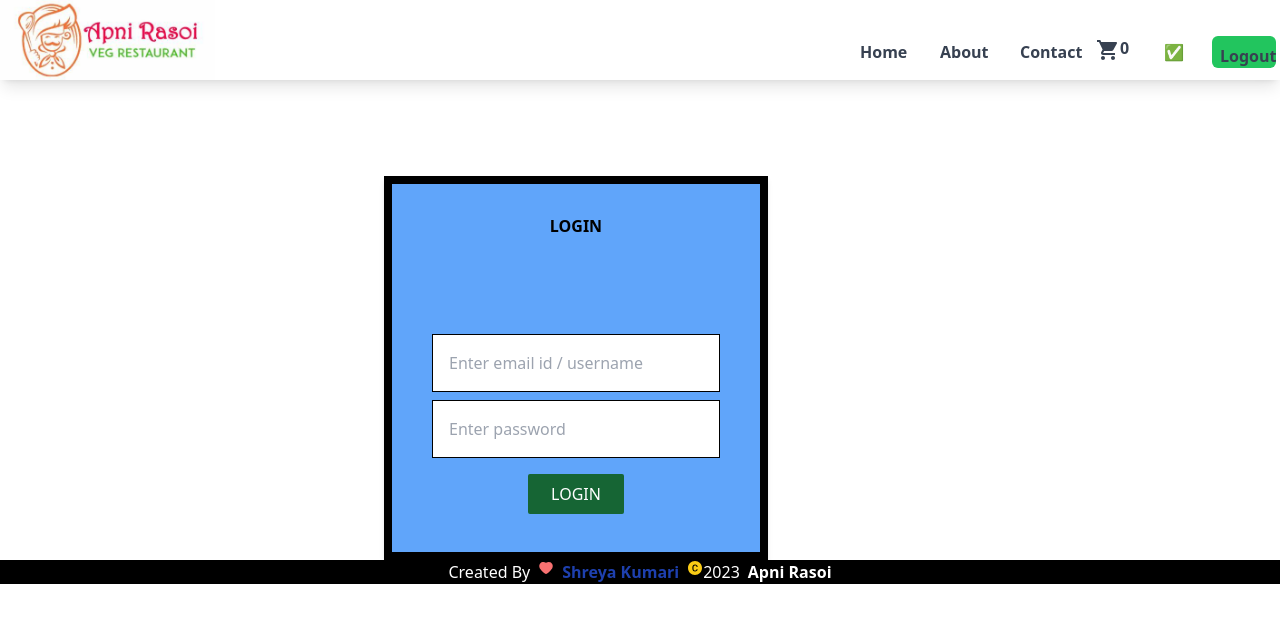
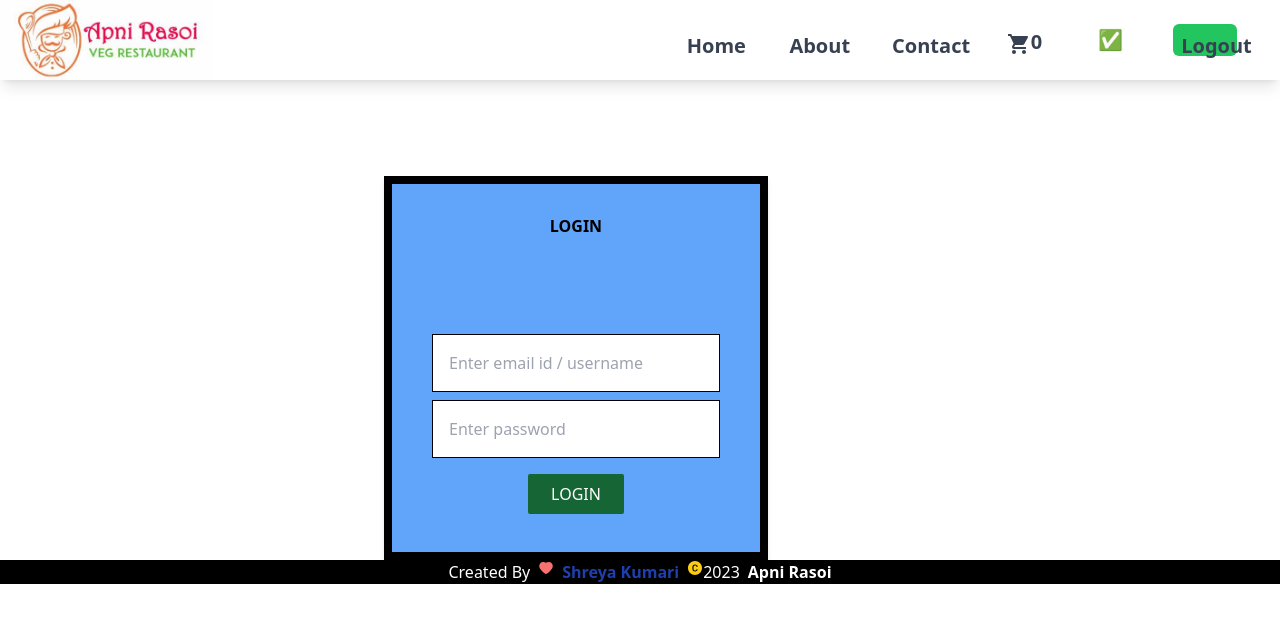
Before and after one commit to shreypilot/Apni-Rasoi, a React (Create React App) app: page /login in a window 1280 px wide. Shown: the top 622 px of the page. Built offline with nearby package versions, Linux system fonts and the light colour scheme.

Commit message:
make header responsive

```diff
--- a/src/components/Header.js
+++ b/src/components/Header.js
@@ -12,7 +12,7 @@ import { useSelector } from "react-redux";
 const Title = () => (
   <Link to="/">
     <img
-      className="w-full h-full"
+      className="md:w-full md:h-20"
       src={Rasoi}
       alt="Rasoi logo"
       title="Apni Rasoi"
@@ -26,50 +26,83 @@ const Header = () => {
   const [isLoggedin, setIsLoggedin] = useState(true);
   const isOnline = useOnline();
   const navigate = useNavigate();
+  const [isMenuOpen, setIsMenuOpen] = useState(false);
 
   const cartItems = useSelector((store) => store.cart.items);
   console.log(cartItems);
 
   return (
-    <div className="flex justify-between h-20 bg-white shadow-lg  ">
-      <Title />
-      <div className="py-8">
-        <ul className="flex justify-evenly space-x-4 font-bold text-gray-700  ">
-          <Link to="/">
-             <li className="hover:bg-orange-500 hover:text-white w-16 h-8 p-2 rounded-md">Home</li>
-          </Link>
-          <Link to="/About">
-             <li className="hover:bg-orange-500  hover:text-white w-16 h-8 p-2 rounded-md">About</li>
-          </Link>
-          <Link to="/Contact">
-             <li className="hover:bg-orange-500  hover:text-white w-16 h-8 p-2  rounded-md">Contact</li>
-          </Link>
-          <Link to="/cart">
-             <li className="hover:bg-orange-500  hover:text-white w-12 h-8 p-1 rounded-md">
-            <ShoppingCartIcon />{cartItems.length}
-            </li>
-          </Link>
-
-          <h1 className="cursor-pointer p-2" >{isOnline ? "✅" : "🔴"}</h1>
-
-          <li className="">
-            {/* use conditional rendering for login and logout */}
+    <div className="md:shadow-lg md:h-20 ">
+      <div className="md:flex">
+        <div className="flex justify-between md:w-full">
+          <Title />
+          <button
+            className="md:hidden"
+            onClick={() => setIsMenuOpen(!isMenuOpen)}
+          >
+            <svg
+              className="w-6 h-6 fill-current"
+              viewBox="0 0 24 24"
+              xmlns="http://www.w3.org/2000/svg"
+            >
+              {isMenuOpen ? (
+                <path
+                  fill-rule="evenodd"
+                  clip-rule="evenodd"
+                  d="M19.293 5.293a1 1 0 0 0-1.414-1.414L12 10.586 5.121 3.707A1 1 0 1 0 3.707 5.121L10.586 12l-6.879 6.879a1 1 0 1 0 1.414 1.414L12 13.414l6.879 6.879a1 1 0 0 0 1.414-1.414L13.414 12l6.879-6.879z"
+                />
+              ) : (
+                <path
+                  fill-rule="evenodd"
+                  clip-rule="evenodd"
+                  d="M4 6h16v2H4V6zm0 5h16v2H4v-2zm0 5h16v2H4v-2z"
+                />
+              )}
+            </svg>
+          </button>
+        </div>
+        <ul
+          className={`${isMenuOpen ? "block" : "hidden"
+            } md:flex md:items-center md:justify-evenly w-full mt-4 md:mt-0 text-gray-700 capitalize text-xl font-bold`}
+        >
+          <li className="hover:bg-orange-500 hover:text-white w-16 h-8 p-2 rounded-md">
+            <Link to="/">Home</Link>
+          </li>
+          <li className="hover:bg-orange-500 hover:text-white w-16 h-8 p-2 rounded-md">
+            <Link to="/about">About</Link>
+          </li>
+          <li className="hover:bg-orange-500 hover:text-white w-20 h-8 p-2 rounded-md">
+            <Link to="/contact">Contact</Link>
+          </li>
+          <li className="hover:bg-orange-500 hover:text-white w-12 h-8 p-1 rounded-md">
+            <Link to="/cart">
+              <ShoppingCartIcon />
+              {cartItems.length}
+            </Link>
+          </li>
+          <h1 className="cursor-pointer p-2">
+            {isOnline ? "✅" : "🔴"}
+          </h1>
+          <li>
             {isLoggedin ? (
               <button
-                className="hover:bg-red-500  hover:text-white bg-green-500 w-16 h-8 m-1 p-2 rounded-md "
+                className="hover:bg-red-500 hover:text-white bg-green-500 w-16 h-8 m-1 p-2 rounded-md"
                 onClick={() => setIsLoggedin(false)}
               >
                 Logout
               </button>
             ) : (
-              <button className="hover:bg-green-600  hover:text-white w-16 h-8  p-2 rounded-md " onClick={() => navigate("/login")}>
-                Login
-              </button>
+              <button
+                className="hover:bg-green-500 hover:text-white bg-green-500 w-16 h-8 m-1 p-2 rounded-md"
+                onClick={() => setIsLoggedin(true)}
+              >Login</button>
             )}
           </li>
         </ul>
       </div>
     </div>
+
+
   );
 };
 
--- a/src/components/RestaurantMenu.js
+++ b/src/components/RestaurantMenu.js
@@ -6,7 +6,6 @@ import { ITEM_IMG_CDN_URL} from "../constants";
 import { addItem } from "../utils/CartSlice";
 import { useDispatch } from "react-redux";
 import useRestaurant from "../utils/useRestaurant";
-
 
 
 const RestaurantMenu = () => {
--- a/src/constants.js
+++ b/src/constants.js
@@ -5,10 +5,11 @@ export const IMG_CDN_URL =
 
 // Swiggy url to get Restaurant data
 export const swiggy_api_URL =
-                "https://corsanywhere.herokuapp.com/https://www.swiggy.com/dapi/restaurants/list/v5?lat=25.2520964&lng=86.9841546&page_type=DESKTOP_WEB_LISTING";
+                    "https://corsanywhere.herokuapp.com/https://www.swiggy.com/dapi/restaurants/list/v5?lat=21.1702401&lng=72.83106070000001&page_type=DESKTOP_WEB_LISTING";
 
 //menu url of each restaurant
-export const FETCH_MENU_URL ="https://corsanywhere.herokuapp.com/https://www.swiggy.com/dapi/menu/v4/full?lat=25.2520964&lng=86.9841546&menuId=";
+export const FETCH_MENU_URL ="https://corsanywhere.herokuapp.com/https://www.swiggy.com/dapi/menu/pl?page-type=REGULAR_MENU&complete-menu=true&lat=21.1702401&lng=72.83106070000001&&submitAction=ENTER&menuId=";
+
 
 export const ITEM_IMG_CDN_URL =
   "https://res.cloudinary.com/swiggy/image/upload/fl_lossy,f_auto,q_auto,w_208,h_208,c_fit/";
```
